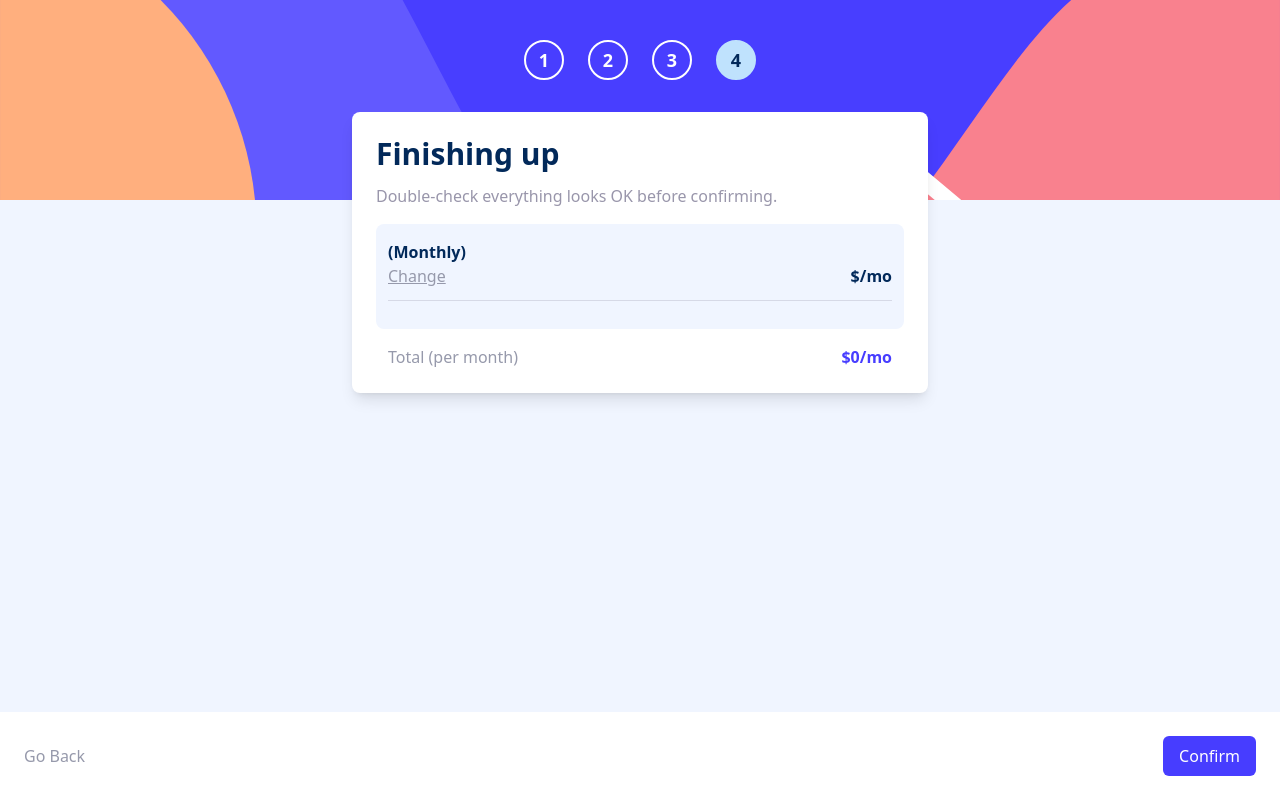
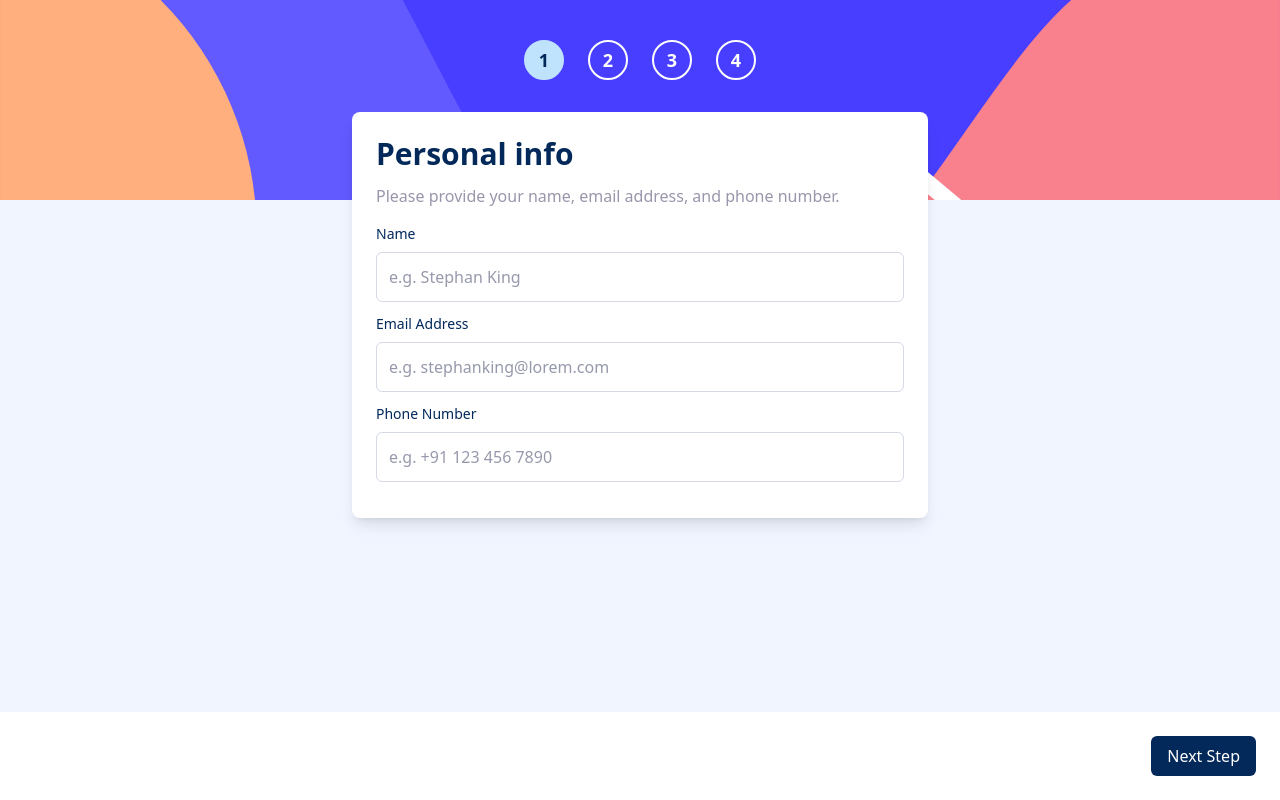
Before and after one commit to vipul-vaishnav/frontend-mentor-solutions-in-one, a React (Vite) app: page /apps/multi-step-form in a window 1280 px wide. Built offline with nearby package versions, Linux system fonts and the light colour scheme.

Commit message:
FIX: footer

```diff
--- a/src/pages/Apps/MultiStepForm.tsx
+++ b/src/pages/Apps/MultiStepForm.tsx
@@ -36,10 +36,9 @@ const STEPS = [
 ] as const
 
 const MultiStepForm: React.FC = () => {
-  const { currentStep, finished, setFinished, currentStepSubmitFn, goToPreviousStep } = useMultiStepFormStore((s) => {
-    // console.log(s)
-    return s
-  })
+  const { currentStep, finished, setFinished, currentStepSubmitFn, goToPreviousStep, setStep } = useMultiStepFormStore(
+    (s) => s
+  )
 
   const currentStepData = STEPS.find((step) => step.step === currentStep)
 
@@ -59,7 +58,11 @@ const MultiStepForm: React.FC = () => {
           {STEPS.map((step) => (
             <li key={step.id}>
               <button
-                onClick={() => {}}
+                onClick={() => {
+                  if (step.step <= currentStep) {
+                    setStep(step.step)
+                  }
+                }}
                 className={`w-10 h-10 cursor-pointer rounded-full flex items-center justify-center border-2 font-bold text-lg ${
                   step.step === currentStep
                     ? 'bg-[#bfe2fd] border-[#bfe2fd] text-[#02295a]'
@@ -87,6 +90,7 @@ const MultiStepForm: React.FC = () => {
           </div>
         </section>
       </div>
+      {!finished && (
         <div
           className={`w-full fixed bottom-0 max-w-screen bg-white p-6 flex items-center ${
             currentStep > 1 ? 'justify-between' : 'justify-end'
@@ -109,6 +113,7 @@ const MultiStepForm: React.FC = () => {
             {currentStep === 4 ? 'Confirm' : 'Next Step'}
           </button>
         </div>
+      )}
     </main>
   )
 }
--- a/src/stores/MultiStepFormStore.ts
+++ b/src/stores/MultiStepFormStore.ts
@@ -20,12 +20,13 @@ interface Actions {
   toggleBillingCycle: () => void
   setPlan: (plan: State['plan']) => void
   setAddOns: (addOns: State['addOns']) => void
+  setStep: (step: number) => void
 }
 
 type Store = State & Actions
 
 export const useMultiStepFormStore = create<Store>((set, get) => ({
-  currentStep: 4,
+  currentStep: 1,
   finished: false,
   personalInfo: {
     email: '',
@@ -57,5 +58,6 @@ export const useMultiStepFormStore = create<Store>((set, get) => ({
   },
   toggleBillingCycle: () => set({ billingCycle: get().billingCycle === 'monthly' ? 'yearly' : 'monthly' }),
   setPlan: (plan: State['plan']) => set({ plan }),
-  setAddOns: (addOns: State['addOns']) => set({ addOns })
+  setAddOns: (addOns: State['addOns']) => set({ addOns }),
+  setStep: (step: number) => set({ currentStep: step })
 }))
```
Lines whose indentation alone changed are shown as unchanged.
